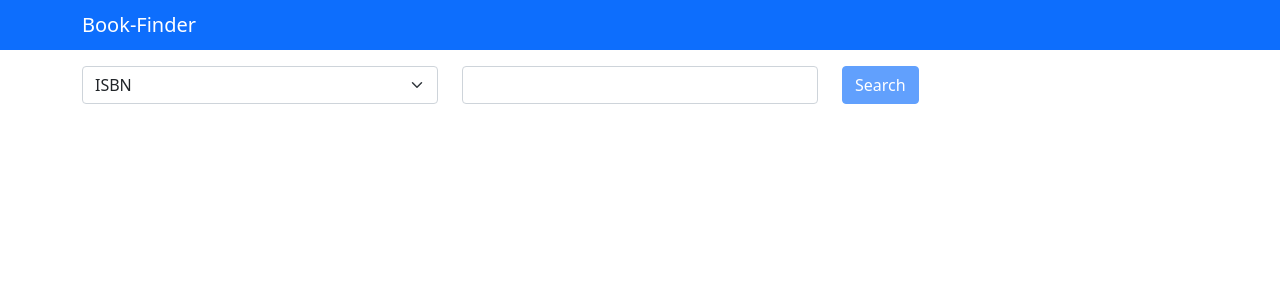
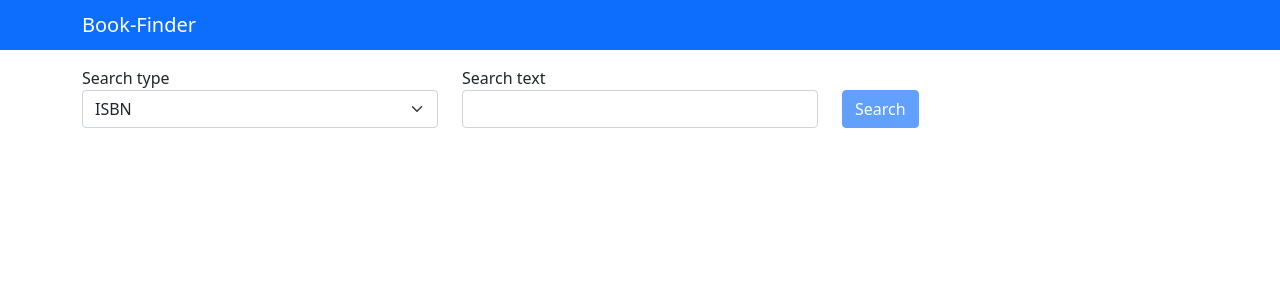
Before and after one commit to jspieckermann/book-finder, an Angular app: page / in a window 1280 px wide. Shown: the top 300 px of the page. Built offline with nearby package versions, Linux system fonts and the light colour scheme.

Commit message:
Implement accessability text description

```diff
--- a/src/app/book-search/book-search.component.css
+++ b/src/app/book-search/book-search.component.css
@@ -0,0 +1,4 @@
+.button-div {
+    display: flex;
+    align-items: flex-end;
+}
--- a/src/app/book-search/book-search.component.html
+++ b/src/app/book-search/book-search.component.html
@@ -2,6 +2,7 @@
     <div class="container">
         <div class="row gy-3">
           <div class="col-md-4">
+            <label for="filter">Search type</label>
             <select class="form-select" name="filter" id="filter" formControlName="type">
                 <option value={{filterType.ISBN}}>{{filterType.ISBN}}</option>
                 <option value={{filterType.AUTHOR}}>{{filterType.AUTHOR}}</option>
@@ -9,9 +10,10 @@
             </select>
           </div>
           <div  class="col-md-4">
+            <label for="content">Search text</label>
             <input id="content" type="text" class="form-control" formControlName="content">
           </div>
-          <div  class="col-md-4">
+          <div  class="col-md-4 button-div">
             <button id="submitButton" [disabled]="filterForm.invalid" class="btn btn-primary" type="submit">Search</button>
           </div>
         </div>
```
